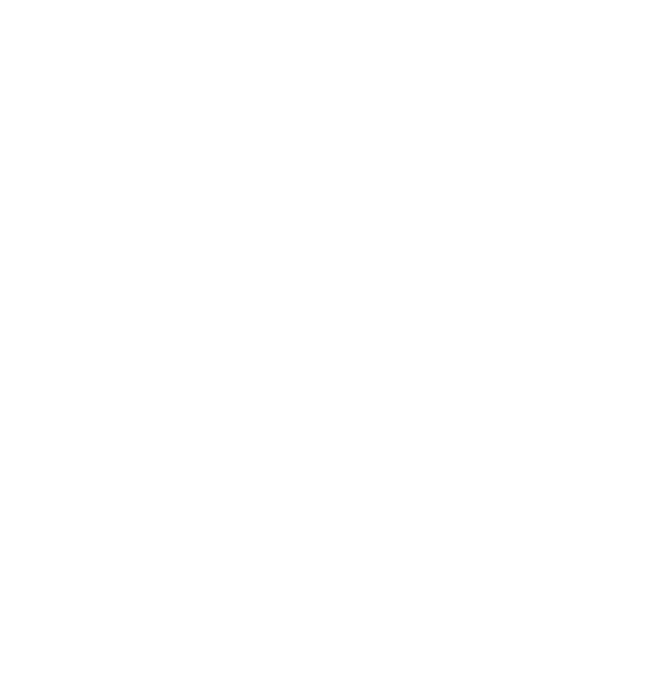
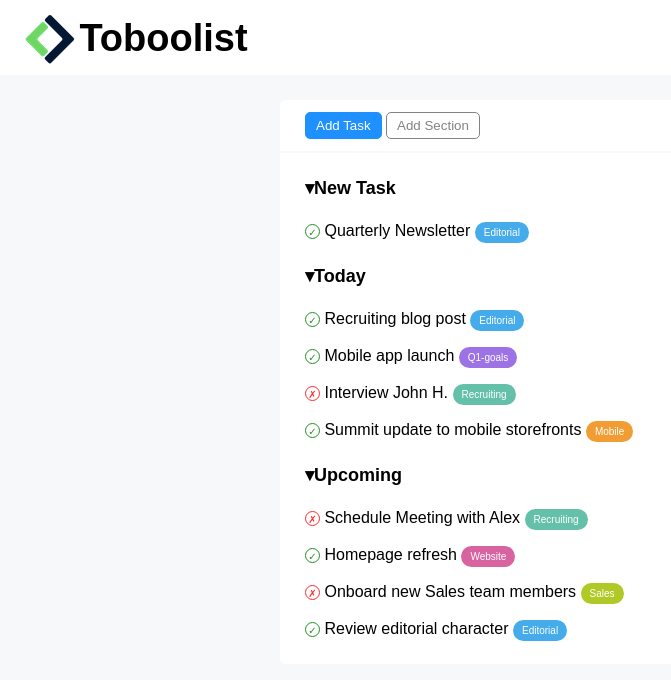
Before and after one commit to Marco-Guarnera/html-css-toboolist, a plain HTML site: page index.html in a window 1280 px wide. Shown: the whole page, without its empty margins (0-671 px from the left). Drawn offline with Linux system fonts and the light colour scheme.

Commit message:
Completed

```diff
--- a/css/style.css
+++ b/css/style.css
@@ -4,3 +4,138 @@
     margin: 0;
     padding: 0;
 }
+
+/* Generics */
+body {
+    background-color: #F6F8F9;
+    font-family: Arial, Helvetica, sans-serif;
+}
+
+button {
+    padding: 5px 10px;
+    border-radius: 5px;
+}
+
+h1 {
+    display: inline;
+    font-size: 38px;
+    font-weight: 900;
+    vertical-align: middle;
+}
+
+h2 {
+    font-size: 18px;
+    font-weight: 700;
+}
+
+img {
+    padding-left: 25px;
+    vertical-align: middle;
+}
+
+li {
+    padding: 8px 0;
+}
+
+span {
+    display: inline-block;
+    font-size: 10px;
+    line-height: 15px;
+}
+
+ul {
+    list-style-type: none;
+    padding: 15px 0 15px 0;
+}
+
+/* ID */
+/* Header */
+#main-header {
+    height: 75px;
+    background-color: #FFF;
+    line-height: 75px;
+    margin-bottom: 25px;
+}
+
+#functions {
+    padding: 12px 0 12px 25px;
+    border-top-left-radius: 5px;
+    border-top-right-radius: 5px;
+}
+
+#data {
+    padding: 25px 0 0 25px;
+    border-bottom-left-radius: 5px;
+    border-bottom-right-radius: 5px;
+}
+
+/* Class */
+.button-blue {
+    background-color: #1E90FF;
+    border: 1px solid #1E90FF;
+    color: #FFF;
+}
+
+.button-grey {
+    background-color: #FFF;
+    border: 1px solid #828282;
+    color: #828282;
+}
+
+.triangle {
+    font-size: 18px;
+}
+
+span.check {
+    color: #239123;
+    border: 1px solid #239123;
+}
+
+span.cross {
+    color: #FF2A2A;
+    border: 1px solid #FF2A2A;
+}
+
+span.check, span.cross {
+    height: 15px;
+    width: 15px;
+    border-radius: 50%;
+    text-align: center;
+}
+
+span.label {
+    color: #FFF;
+    border-radius: 12px;
+    padding: 3px 9px;
+}
+
+span.label.editorial {
+    background-color: #45ABEA;
+}
+
+span.label.goals {
+    background-color: #9C72E4;
+}
+
+span.label.mobile {
+    background-color: #F19D33;
+}
+
+span.label.recruiting {
+    background-color: #64C0A9;
+}
+
+span.label.sales {
+    background-color: #B0C926;
+}
+
+span.label.website {
+    background-color: #D863A1;
+}
+
+/* Utilities */
+.container {
+    margin: 2px auto;
+    max-width: 720px;
+    background-color: #FFF;
+}
--- a/index.html
+++ b/index.html
@@ -14,6 +14,48 @@
     <link rel="stylesheet" href="css/style.css" type="text/css">
 </head>
 <body>
-
+    <!-- Main Header -->
+    <header id="main-header">
+        <img src="img/logo.png" alt="logo">
+        <h1>Toboolist</h1>
+    </header>
+    <!-- Main -->
+    <main>
+        <!-- Functions Container -->
+        <div id="functions" class="container">
+            <button class="button-blue">Add Task</button>
+            <button class="button-grey">Add Section</button>
+        </div>
+        <!-- Data Container -->
+        <div id="data" class="container">
+            <!-- New Task Section -->
+            <section id="new-task">
+                <h2><span class="triangle">&blacktriangledown;</span>New Task</h2>
+                <ul>
+                    <li><span class="check">&check;</span> Quarterly Newsletter <span class="label editorial">Editorial</span></li>
+                </ul>
+            </section>
+            <!-- Today Section -->
+            <section id="today">
+                <h2><span class="triangle">&blacktriangledown;</span>Today</h2>
+                <ul>
+                    <li><span class="check">&check;</span> Recruiting blog post <span class="label editorial">Editorial</span></li>
+                    <li><span class="check">&check;</span> Mobile app launch <span class="label goals">Q1-goals</span></li>
+                    <li><span class="cross">&cross;</span> Interview John H. <span class="label recruiting">Recruiting</span></li>
+                    <li><span class="check">&check;</span> Summit update to mobile storefronts <span class="label mobile">Mobile</span></li>
+                </ul>
+            </section>
+            <!-- Upcoming Section -->
+            <section id="upcoming">
+                <h2><span class="triangle">&blacktriangledown;</span>Upcoming</h2>
+                <ul>
+                    <li><span class="cross">&cross;</span> Schedule Meeting with Alex <span class="label recruiting">Recruiting</span></li>
+                    <li><span class="check">&check;</span> Homepage refresh <span class="label website">Website</span></li>
+                    <li><span class="cross">&cross;</span> Onboard new Sales team members <span class="label sales">Sales</span></li>
+                    <li><span class="check">&check;</span> Review editorial character <span class="label editorial">Editorial</span></li>
+                </ul>
+            </section>
+        </div>
+    </main>
 </body>
 </html>
```
